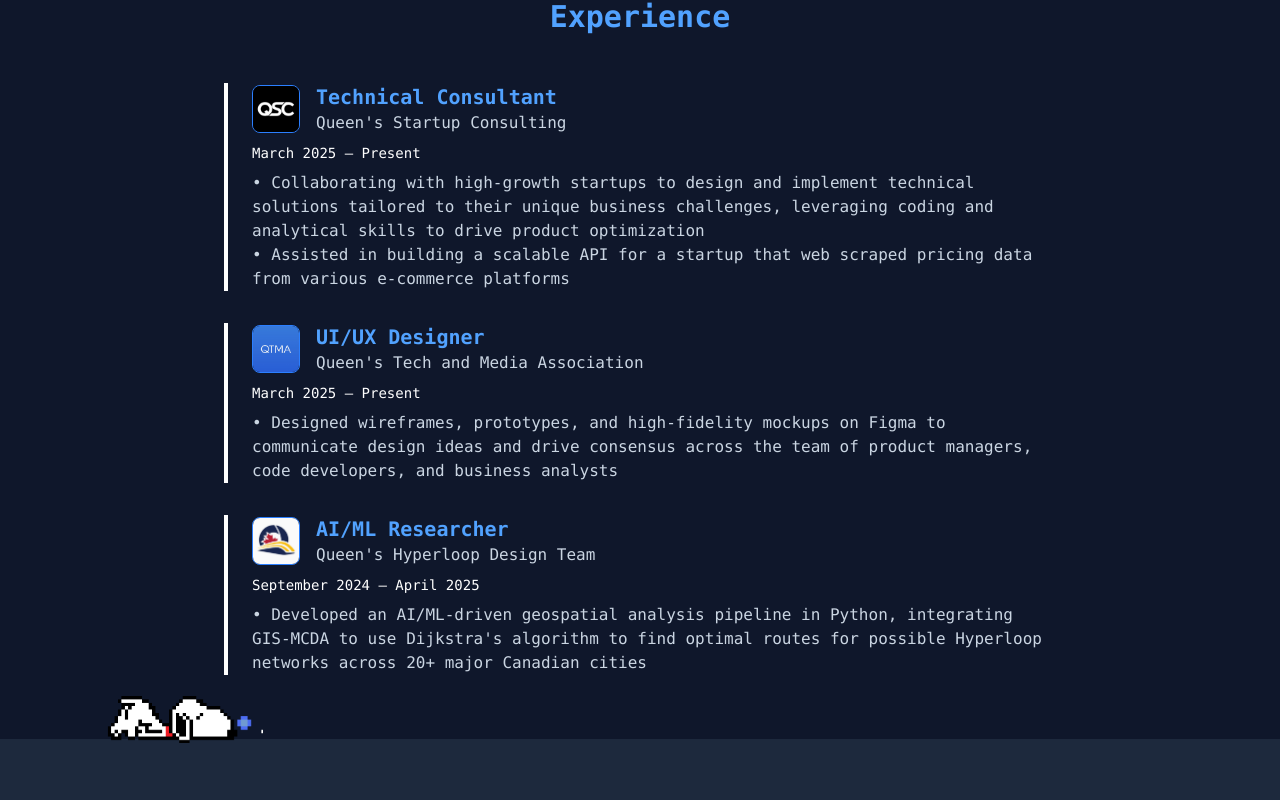
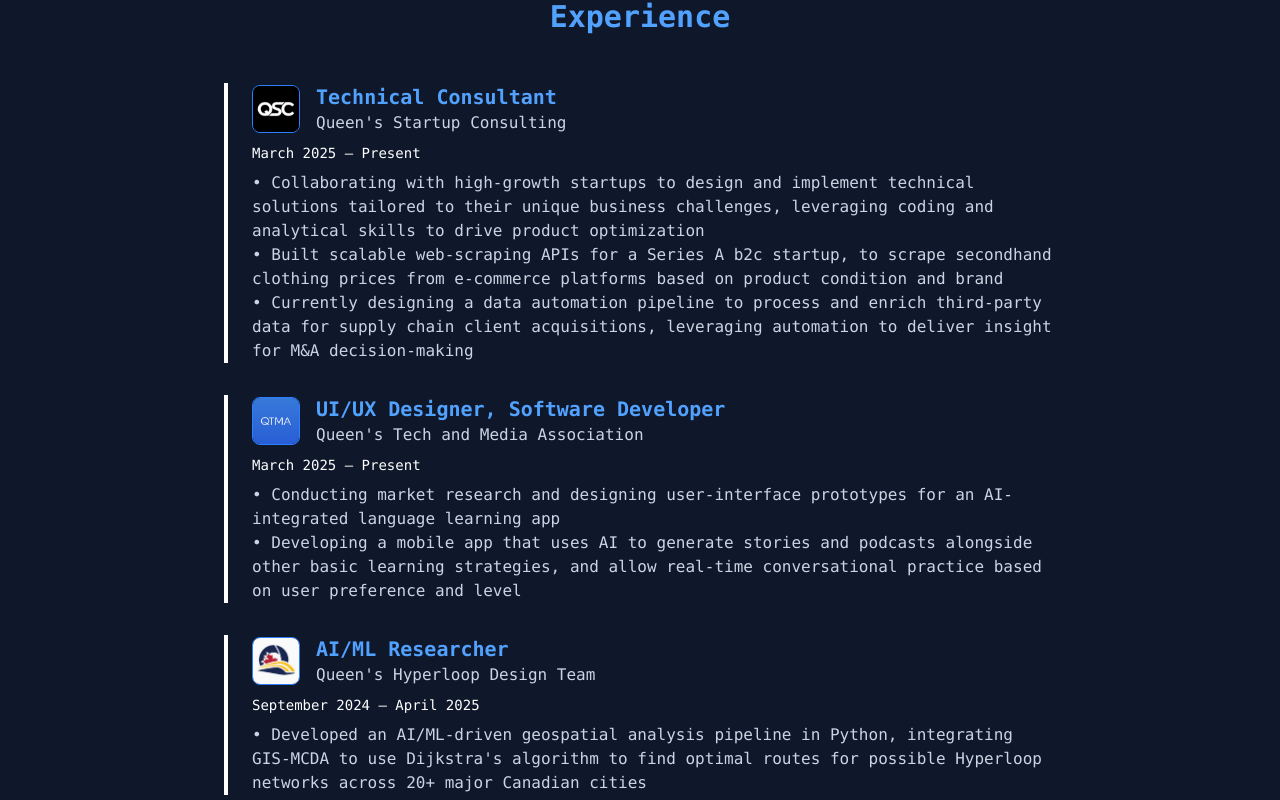
Before and after one commit to kzy0525/kevinye-website, a Next.js app: page / in a window 1280 px wide. Shown: the part 1322-2122 px from the top of the page. Built offline with nearby package versions, Linux system fonts and the light colour scheme.

Commit message:
fix: resolve TypeScript and syntax errors

```diff
--- a/src/app/page.tsx
+++ b/src/app/page.tsx
@@ -170,7 +170,7 @@ export default function Home() {
                 <h2 className="text-3xl font-bold text-blue-400 mb-8 text-center">About Me</h2>
                 <div className="prose prose-lg max-w-none text-slate-300">
                   <p className="text-lg leading-relaxed">
-                    I&apos;m from Vancouver, BC and I am currently a student at Queen's University studying Computer Engineering with a specialization in artificial intelligence, and a certificiate in business. I am interested in software engineering, artificial intelligence, data analytics, and UX design. As I continue to learn and gain experience, this site will be updated with new projects and experiences, along with my skills, resume, and contact information. In my free time, I enjoy playing badminton, travelling, and doing the NYT Wordle. Feel free to reach out at ye.kevin@queensu.ca!
+                    I&apos;m from Vancouver, BC and I am currently a student at Queen&apos;s University studying Computer Engineering with a specialization in artificial intelligence, and a certificiate in business. I am interested in software engineering, artificial intelligence, data analytics, and UX design. As I continue to learn and gain experience, this site will be updated with new projects and experiences, along with my skills, resume, and contact information. In my free time, I enjoy playing badminton, travelling, and doing the NYT Wordle. Feel free to reach out at ye.kevin@queensu.ca!
                   </p>
                 </div>
               </div>
--- a/src/components/Sections.tsx
+++ b/src/components/Sections.tsx
@@ -24,7 +24,8 @@ export default function Sections() {
               </div>
               <p className="text-white text-sm mb-2">March 2025 — Present</p>
               <p className="text-slate-300">• Collaborating with high-growth startups to design and implement technical solutions tailored to their unique business challenges, leveraging coding and analytical skills to drive product optimization</p>
-              <p className="text-slate-300">• Assisted in building a scalable API for a startup that web scraped pricing data from various e-commerce platforms</p>
+              <p className="text-slate-300">•	Built scalable web-scraping APIs for a Series A b2c startup, to scrape secondhand clothing prices from e-commerce platforms based on product condition and brand</p>
+              <p className="text-slate-300">•	Currently designing a data automation pipeline to process and enrich third-party data for supply chain client acquisitions, leveraging automation to deliver insight for M&A decision-making</p>
             </div>
 
             <div className="border-l-4 border-accent pl-6">
@@ -33,12 +34,13 @@ export default function Sections() {
                   <Image src="/images/qtma.jpg" alt="QTMA" width={48} height={48} className="w-full h-full object-cover rounded" />
                 </div>
                 <div>
-                  <h3 className="text-xl font-semibold text-blue-400">UI/UX Designer</h3>
+                  <h3 className="text-xl font-semibold text-blue-400">UI/UX Designer, Software Developer</h3>
                   <p className="text-slate-300"><a href="https://www.qtma.ca/" target="_blank" className="text-slate-300 hover:underline transition-colors duration-200">Queen&apos;s Tech and Media Association</a></p>
                 </div>
               </div>
               <p className="text-white text-sm mb-2">March 2025 — Present</p>
-              <p className="text-slate-300">• Designed wireframes, prototypes, and high-fidelity mockups on Figma to communicate design ideas and drive consensus across the team of product managers, code developers, and business analysts</p>
+              <p className="text-slate-300">• Conducting market research and designing user-interface prototypes for an AI-integrated language learning app</p>
+              <p className="text-slate-300">•	Developing a mobile app that uses AI to generate stories and podcasts alongside other basic learning strategies, and allow real-time conversational practice based on user preference and level</p>
             </div>
 
             <div className="border-l-4 border-accent pl-6">
```
